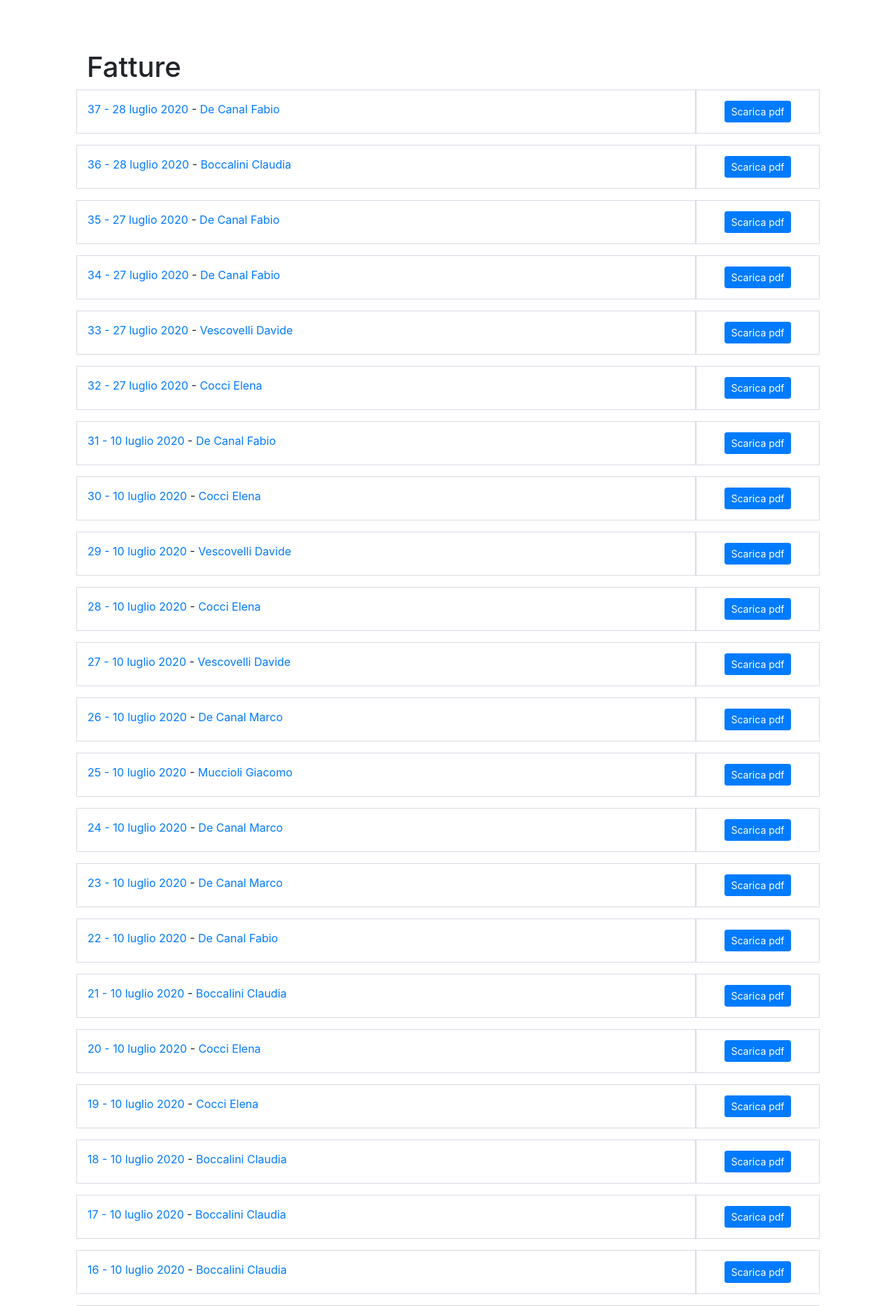
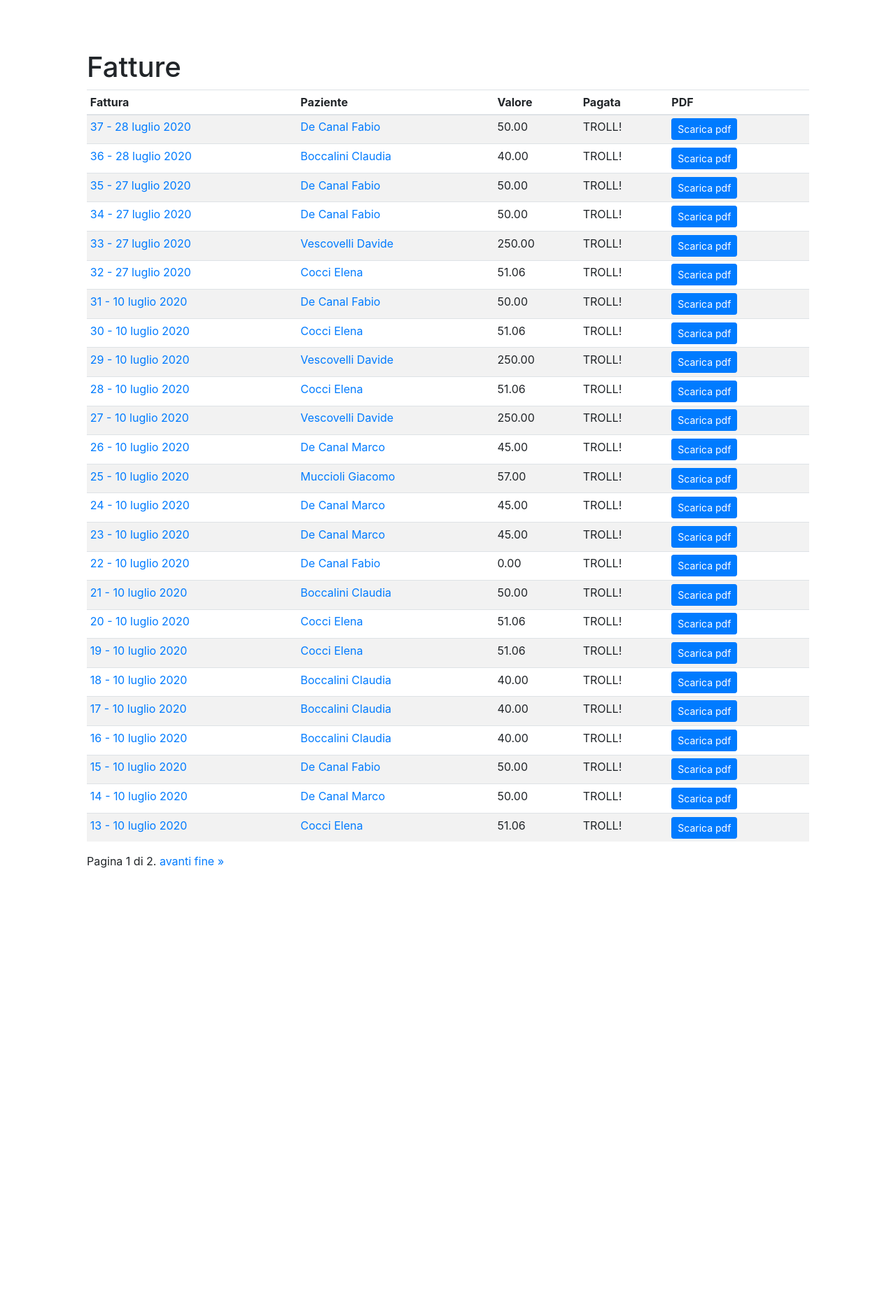
Before and after one commit to DckCanal/Studio, a Django app: page /gestione/fatture/ in a window 1280 px wide. Shown: the part 56-1923 px from the top of the page at 70% size. After the commit the page ends 1297 px from the top, so only its background shows below. Run offline with Django 3.2, Linux system fonts and the light colour scheme; a user stored in the database is signed in; data comes from the database, SQL or seed files in the repository; some libraries are stand-ins or nearby versions.

Commit message:
Fattura ListView: paginazione e tabella

```diff
--- a/gestione/templates/gestione/fattura_list.html
+++ b/gestione/templates/gestione/fattura_list.html
@@ -1,32 +1,51 @@
 {% extends "generic.html" %}
 
 {% block main-content %}
-<style>
-    .themed-grid-col {
-  padding-top: 15px;
-  padding-bottom: 15px;
-  background-color: rgba(255, 255, 255, 0.15);
-  border: 1px solid rgba(86, 61, 124, .2);
-}
+<div class="container">
+  <h1>Fatture</h1>
+  <div class="table-responsive">
+    <table class="table table-striped table-sm">
+      <thead>
+        <tr>
+          <th>Fattura</th>
+          <th>Paziente</th>
+          <th>Valore</th>
+          <th>Pagata</th>
+          <th>PDF</th>
+        </tr>
+      </thead>
+      <tbody>
+        {% for f in page_obj %}
+        <tr>
+          <td><a href="{{f.get_absolute_url}}">{{f}}</a></td>
+          <td><a href="{{f.paziente.get_absolute_url}}">{{f.paziente}}</a></td>
+          <td>{{f.valore}}</td>
+          <td>TROLL!</td>
+          <td><a class="btn btn-primary btn-sm" href="{% url 'fattura-pdf' f.id %}">Scarica pdf</a></td>
+        </tr>
 
-.themed-container {
-  padding: 15px;
-  margin-bottom: 30px;
-  background-color: rgba(0, 123, 255, .15);
-  border: 1px solid rgba(0, 123, 255, .2);
-}
+        {% endfor %}
+      </tbody>
+    </table>
+  </div>
+  <div class="pagination">
+    <span class="step-links">
+        {% if page_obj.has_previous %}
+            <a href="?page=1">&laquo; first</a>
+            <a href="?page={{ page_obj.previous_page_number }}">previous</a>
+        {% endif %}
 
-</style>
-<div class="container">
-    <h1>Fatture</h1>
-{% for f in elenco_fatture %}
-<div class="row mb-3">
-    <div class="col-md-10 themed-grid-col"><a href="{{f.get_absolute_url}}">{{f}}</a> - <a href="{{f.paziente.get_absolute_url}}">{{f.paziente}}</a></div>
-    <div class="col-md-2 themed-grid-col text-center">
-        <a class="btn btn-primary btn-sm" href="{% url 'fattura-pdf' f.id %}">Scarica pdf</a>
-    </div>
-  </div>
-{% endfor %}
+        <span class="current">
+            Pagina {{ page_obj.number }} di {{ page_obj.paginator.num_pages }}.
+        </span>
+
+        {% if page_obj.has_next %}
+            <a href="?page={{ page_obj.next_page_number }}">avanti</a>
+            <a href="?page={{ page_obj.paginator.num_pages }}">fine &raquo;</a>
+        {% endif %}
+    </span>
 </div>
 
+
+
 {% endblock main-content %}
--- a/gestione/views.py
+++ b/gestione/views.py
@@ -42,6 +42,7 @@ class PazienteDetailView(LoginRequiredMixin, generic.DetailView):
 class FatturaListView(LoginRequiredMixin, generic.ListView):
     """Vista di elenco delle fatture, per la stampa o l'eliminazione"""
     model = Fattura
+    paginate_by=25
     context_object_name = 'elenco_fatture'
     permission_required = ('gestione.view_fattura','gestione.delete_fattura','gestione.view_paziente')
 
```
Also changed, not shown: 1 other file.
